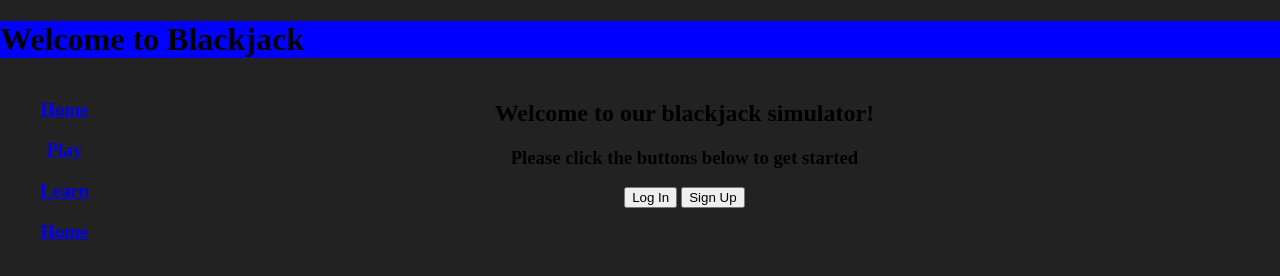
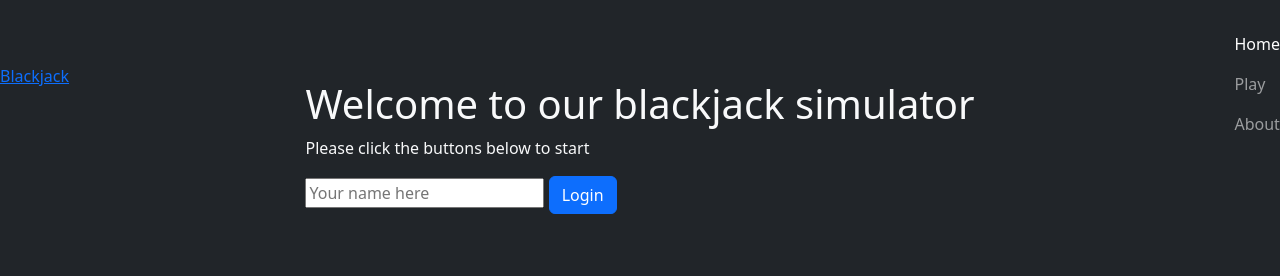
Before and after one commit to harrydcole2/blackjack-game, a plain HTML site: page index.html in a window 1280 px wide. Drawn offline with nearby package versions, Linux system fonts and the light colour scheme.

Commit message:
Updating color scheme/organization

```diff
--- a/Blackjack.css
+++ b/Blackjack.css
@@ -1,19 +1,18 @@
 body{
     display: flex;
     flex-direction: column;
-    margin: 0;
-    height: 100vh;
-    background-color: #222;
   }
-  h1 {
-    background-color: blue;
+
+  header{
     flex: 0 80px;
   }
+
   main{
-    text-align: center;
     flex: 1;
     display: flex;
-    flex-direction: row
+    flex-direction: column;
+    align-items: center;
+    justify-content: space-around;
   }
   section:nth-child(1){
     flex: 1;
--- a/index.html
+++ b/index.html
@@ -5,31 +5,37 @@
     <meta name="viewport" content="width=device-width, initial-scale=1.0" />
     <link rel="stylesheet" href= "Blackjack.css" />
     <title>Blackjack</title>
+    <link
+      href="https://cdn.jsdelivr.net/npm/bootstrap@5.2.2/dist/css/bootstrap.min.css"
+      rel="stylesheet"
+      integrity="sha384-Zenh87qX5JnK2Jl0vWa8Ck2rdkQ2Bzep5IDxbcnCeuOxjzrPF/et3URy9Bv1WTRi"
+      crossorigin="anonymous"
+    />
   </head>
-
-  <body>
-    <header>
-      <h1>Welcome to Blackjack</h1>
+  <body class="bg-dark text-light">
+    <header class="container-fluid">
+      <nav class="navbar fixed-top navbar-dark">
+        <a class="nacbar-brand" href="#">Blackjack</a>
+        <menu class="navbar-nav">
+          <li class="nav-item">
+            <a class="nav-link active" href="index.html">Home</a>
+          </li>
+          <li class="nav-item">
+            <a class="nav-link" href="Blackjack.html">Play</a>
+          </li>
+          <li class="nav-item">
+            <a class="nav-link" href="index.html">About</a>
+          </li>
+        </menu>
+      </nav>
     </header>
     <main>
-      <nav class="navBar">
-        <ul>
-            <h3><a href="index.html">Home</a></h3>
-        </ul>
-        <ul>
-            <h3><a href="Blackjack.html">Play</a></h3>
-        </ul>
-        <ul>
-            <h3><a href="index.html">Learn</a></h3>
-        </ul>
-        <ul>
-            <h3><a href="index.html">Home</a></h3>
-        </ul>
-      </nav>
-      <section>
-        <h2>Welcome to our blackjack simulator!</h2>
-        <h3>Please click the buttons below to get started</h3>
-        <button class="logIn">Log In</button>
-        <button class="signUp">Sign Up</button>
-      </section>
+      <div>
+        <h1>Welcome to our blackjack simulator</h1>
+        <p>Please click the buttons below to start</p>
+        <form method="get" action="play.html">
+          <input type="text" id="name" placeholder="Your name here" />
+          <button type="submit" class="btn btn-primary">Login</button>
+        </form>
+      </div>
   </body>
```
Also changed, not shown: Blackjack.html (+17 -3 lines), 1 other file.
